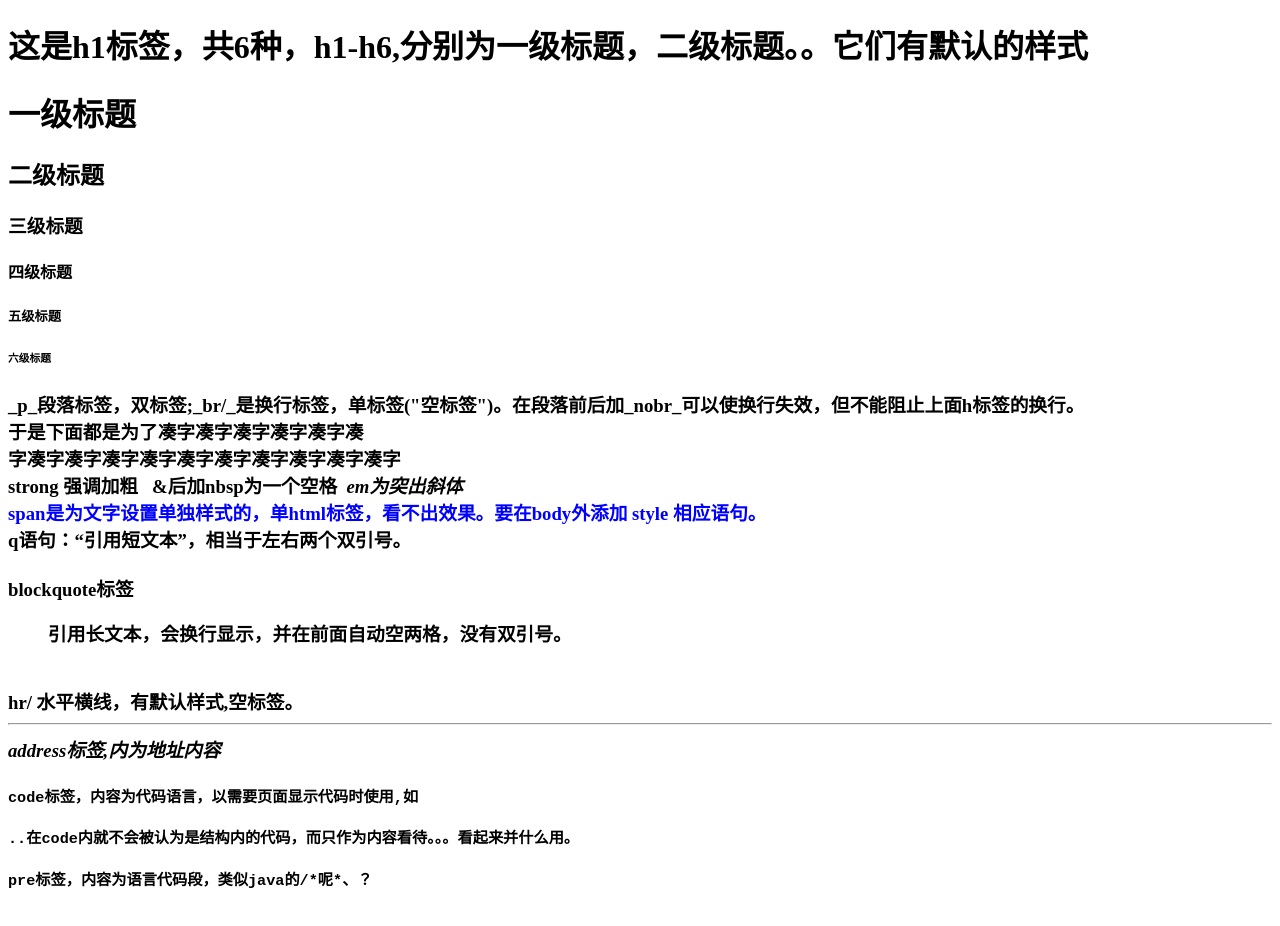
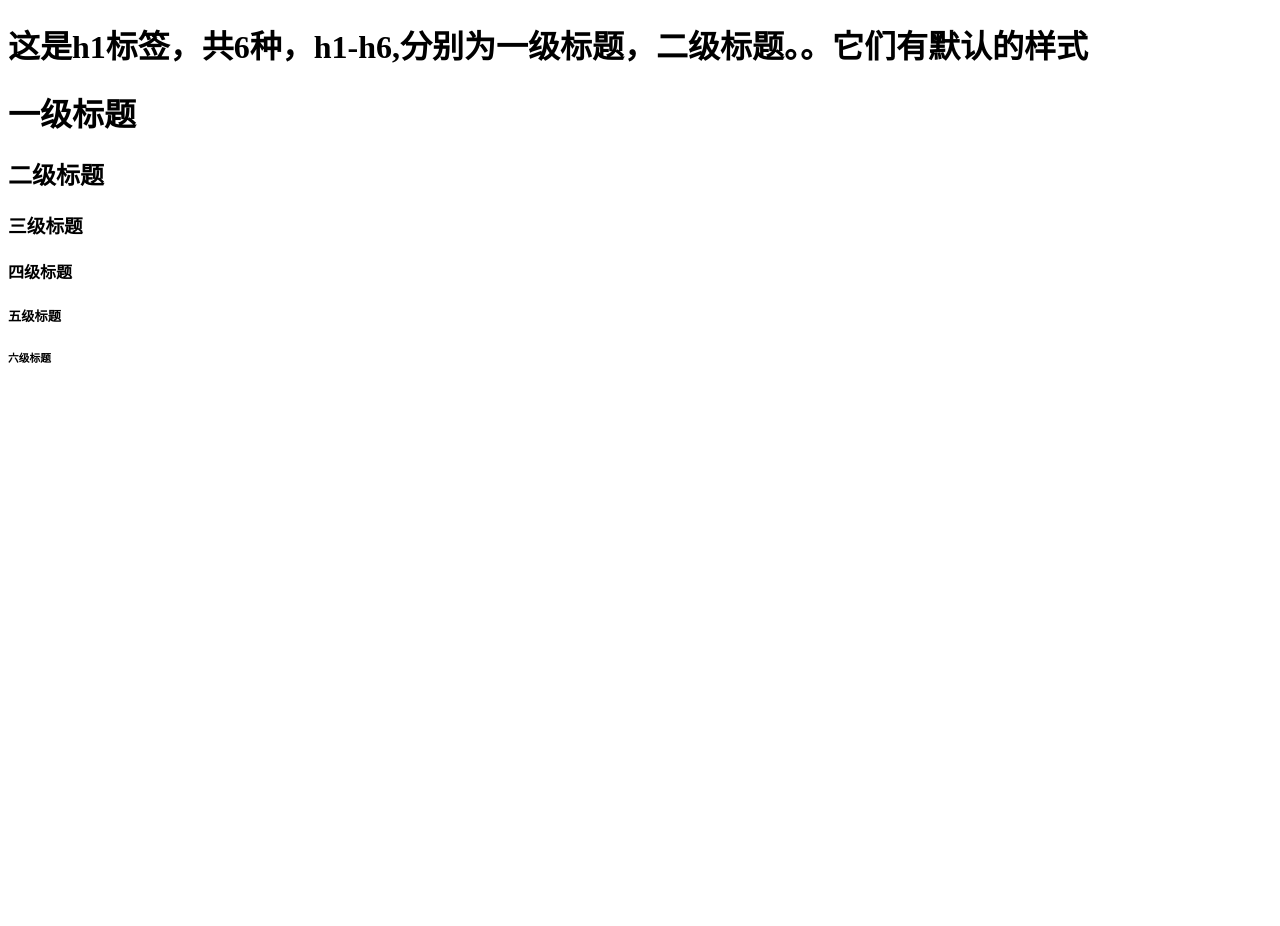
Before and after one commit to antbee2019/test, a plain HTML site: page index.html in a window 1280 px wide. After the commit the page ends 800 px from the top, so only its background shows below. Drawn offline with Linux system fonts and the light colour scheme.

Commit message:
Update index.html

```diff
--- a/index.html
+++ b/index.html
@@ -14,19 +14,5 @@
 	<h1>这是h1标签，共6种，h1-h6,分别为一级标题，二级标题。。它们有默认的样式</h1>
 	<h1>一级标题</h1> <h2>二级标题</h2><h3>三级标题</h3>
 	<h4>四级标题</h4><h5>五级标题</h5><h6>六级标题</h6>
-	<h3>
-
-	<p>_p_段落标签，双标签;_br/_是换行标签，单标签("空标签")。在段落前后加_nobr_可以使换行失效，但不能阻止上面h标签的换行。<br/>
-		于是下面都是为了凑字凑字凑字凑字凑字凑<br/>
-		字凑字凑字凑字凑字凑字凑字凑字凑字凑字凑字<br/>
-	<strong>strong 强调加粗</strong> &nbsp &后加nbsp为一个空格&nbsp&nbsp<em>em为突出斜体</em> <br/>
-	<span>span是为文字设置单独样式的，单html标签，看不出效果。要在body外添加 style 相应语句。<br/></span>
-	q语句：<q>引用短文本</q>，相当于左右两个双引号。<br/><br/>
-	blockquote标签<blockquote>引用长文本，会换行显示，并在前面自动空两格，没有双引号。</blockquote><br/>
-		hr/ 水平横线，有默认样式,空标签。<hr/>
-	<address> address标签,内为地址内容</address><br/>
-    <code>code标签，内容为代码语言，以需要页面显示代码时使用,如<br/><p>..在code内就不会被认为是结构内的代码，而只作为内容看待。。。看起来并什么用。</code>
-    <pre>pre标签，内容为语言代码段，类似java的/*呢*、？
-	</h2>
 </body>
 </html>
```
